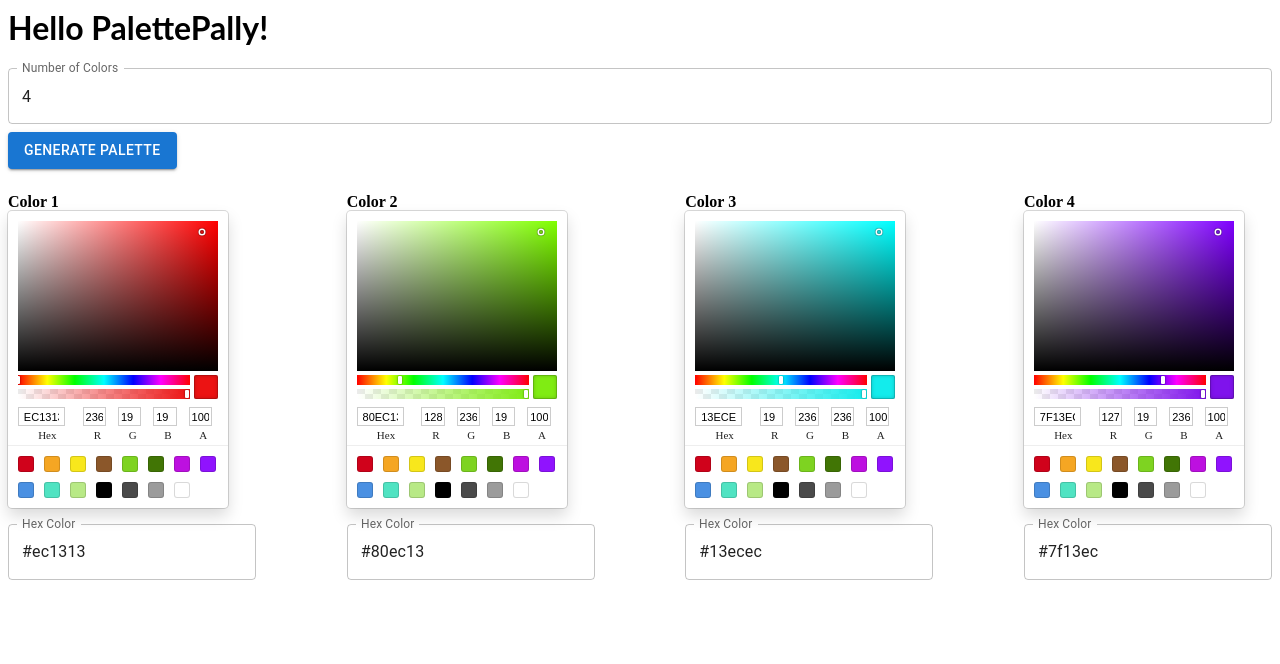
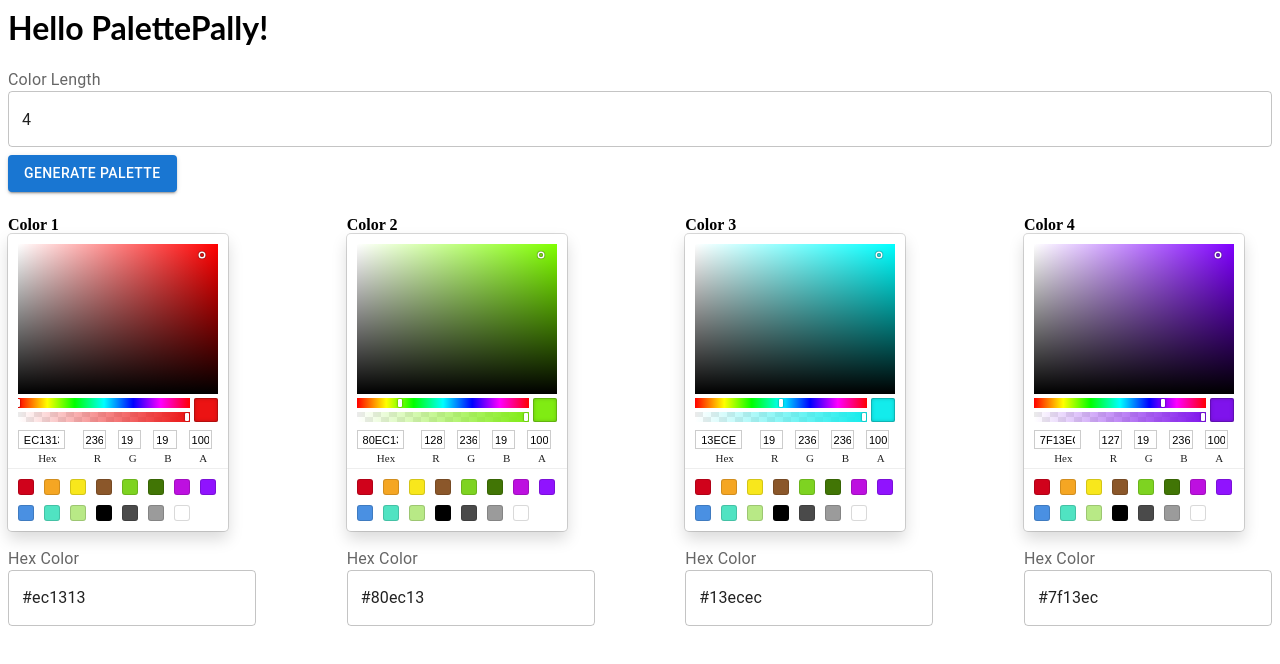
Before and after one commit to BoxPistols/ColorPicker-PalettePally, a React (Create React App) app: page / in a window 1280 px wide. Shown: the top 664 px of the page. Built offline with nearby package versions, Linux system fonts and the light colour scheme.

Commit message:
Form Label

```diff
--- a/src/ColorPicker.tsx
+++ b/src/ColorPicker.tsx
@@ -1,5 +1,12 @@
 import { useEffect, useState } from 'react';
-import { Box, TextField, Button, Grid, styled } from '@mui/material';
+import {
+  Box,
+  TextField,
+  Button,
+  Grid,
+  styled,
+  InputLabel,
+} from '@mui/material';
 import { SketchPicker } from 'react-color';
 import chroma from 'chroma-js';
 import React = require('react');
@@ -15,7 +22,13 @@ const FlexBox = styled(Box)`
   display: flex;
   justify-content: space-between;
   align-items: center;
-  flex-direction: columns;
+`;
+
+const StyledInputLabel = styled(InputLabel)`
+  && {
+    transform: none !important;
+    transition: none !important;
+  }
 `;
 
 function ColorInputField({ color, onChange }) {
@@ -30,11 +43,16 @@ function ColorInputField({ color, onChange }) {
             }
           />
         </FlexBox>
+        <StyledInputLabel shrink={false} htmlFor="hex-color">
+          Hex Color
+        </StyledInputLabel>
         <TextField
-          label="Hex Color"
+          id="hex-color"
           value={color}
-          onChange={(e: { target: { value: any } }) => onChange(e.target.value)}
-        />
+          onChange={(e: React.ChangeEvent<HTMLInputElement>) =>
+            onChange(e.target.value)
+          }
+        />{' '}
       </Box>
     </>
   );
@@ -72,10 +90,13 @@ function ColorPicker() {
   return (
     <>
       <Box sx={{ mb: 3 }}>
+        <StyledInputLabel shrink={false} htmlFor="color-length">
+          Color Length
+        </StyledInputLabel>
         <TextField
-          label="Number of Colors"
+          id="color-length"
           value={numColors}
-          onChange={(e: { target: { value: string } }) => {
+          onChange={(e: React.ChangeEvent<HTMLInputElement>) => {
             const num = parseInt(e.target.value, 10);
             if (!isNaN(num) && num > 0) {
               setNumColors(num);
@@ -116,7 +137,7 @@ function ColorPicker() {
           {palette.map((c: any, i: number) => (
             <Grid
               item
-              xs={4}
+              xs={6}
               mg={3}
               lg={2}
               key={i}
```
